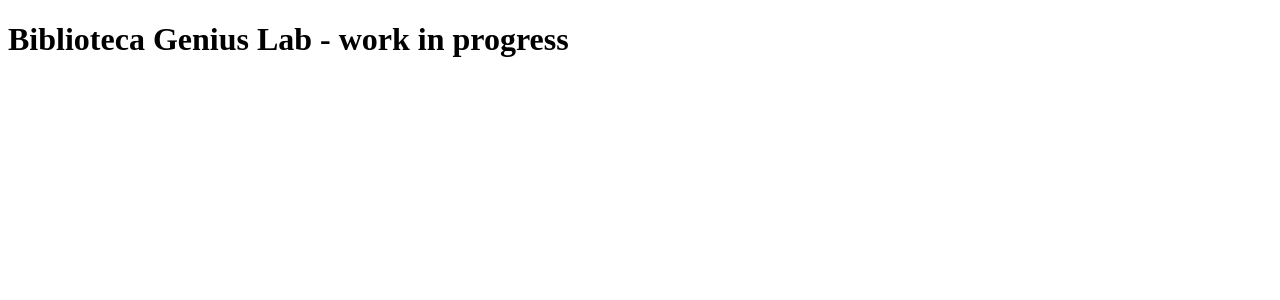
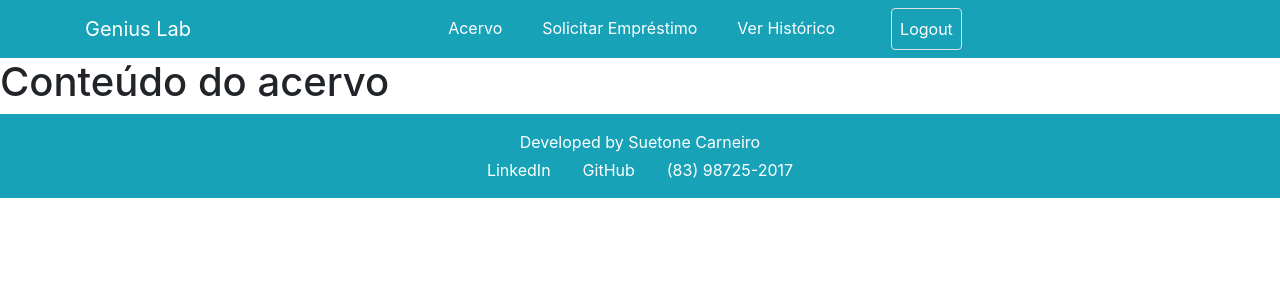
Before and after one commit to SuetoneCarneiro/Genius-Lab-biblioteca, a Django app: template biblioteca/templates/biblioteca/biblioteca.html in a window 1280 px wide. Shown: the top 300 px of the page. Run offline with Django 3.2, Linux system fonts and the light colour scheme; the template is opened without the code that fills it, so the values that code supplies are empty; some libraries are stand-ins or nearby versions.

Commit message:
:lipstick: feat: criando o template modelo de navbar e footer para as páginas e adicionando o templete à biblioteca.html

```diff
--- a/biblioteca/templates/biblioteca/biblioteca.html
+++ b/biblioteca/templates/biblioteca/biblioteca.html
@@ -1,11 +1,23 @@
+{% extends 'biblioteca/modelo.html' %}
+{% load static %}
+
+
 <!DOCTYPE html>
-<html lang="en">
+<html lang="pt-br">
 <head>
     <meta charset="UTF-8">
     <meta name="viewport" content="width=device-width, initial-scale=1.0">
-    <title>Genius Lab</title>
+    {% block titulo %}
+    <title>Biblioteca</title>
+    {% endblock %}
+    <link rel="stylesheet" href="{% static 'css/bootstrap.min.css' %}">
+
 </head>
 <body>
-    <h1>Biblioteca Genius Lab - work in progress</h1>
+    {% block content %}
+
+    <h1>Conteúdo do acervo</h1>
+    {% endblock %}
+
 </body>
 </html>
--- a/biblioteca/templates/biblioteca/modelo.html
+++ b/biblioteca/templates/biblioteca/modelo.html
@@ -1,12 +1,93 @@
+{% load static %}
+
 <!DOCTYPE html>
-<html lang="en">
+<html lang="pt-br">
 <head>
     <meta charset="UTF-8">
     <meta name="viewport" content="width=device-width, initial-scale=1.0">
-    <title></title>
+
+    {% block titulo %}
+    <title>Modelo - Navbar e Footer</title>
+    {% endblock %}
+
+    <link rel="stylesheet" href="{% static 'css/bootstrap.min.css' %}">
+    <style>
+        /* Estilo para hover nos links da navbar */
+        .nav-link {
+            transition: color 0.3s ease;
+        }
+        .nav-link:hover {
+            background-color: #005068;
+            border-radius: 10px;
+        }
+    </style>
 </head>
-<body>
-    <!-- Implementar modelo de navbar e footer-->
-    <p>...</p>
+<body class="d-flex flex-column min-vh-100">
+
+
+  {% block navbar %}
+  <nav class="navbar navbar-expand-lg navbar-light bg-info">
+      <div class="container">
+          <a class="navbar-brand text-white" href="{% url 'biblioteca' %}">Genius Lab</a>
+          <button class="navbar-toggler" type="button" data-toggle="collapse" data-target="#navbarNav" aria-controls="navbarNav" aria-expanded="false" aria-label="Toggle navigation">
+              <span class="navbar-toggler-icon"></span>
+          </button>
+          <div class="collapse navbar-collapse" id="navbarNav">
+              <ul class="navbar-nav m-auto">
+                  <li class="nav-item">
+                      <a class="nav-link text-white" href="{% url 'biblioteca' %}">Acervo</a>
+                  </li>
+                  <li class="nav-item">
+                      <a class="nav-link text-white ml-4" href="#">Solicitar Empréstimo</a>
+                  </li>
+                  <li class="nav-item">
+                      <a class="nav-link text-white ml-4" href="#">Ver Histórico</a>
+                  </li>
+                  {% if user.is_staff %}
+                  <li class="nav-item">
+                      <a class="nav-link text-white ml-4" href="#">Área do Administrador</a>
+                  </li>
+                  {% endif %}
+                  <li class="nav-item">
+                    <form action="{% url 'logout' %}" method="POST">
+                      {% csrf_token %}
+                      <button type="submit" class="nav-link text-white border rounded ml-5 bg-info">Logout</button>
+                  </form>
+
+                  </li>
+              </ul>
+          </div>
+      </div>
+  </nav>
+  {% endblock %}
+
+
+
+<!-- Conteúdo principal da página -->
+<main class="flex-grow-1">
+  {% block content %}
+  <!-- O conteúdo da página será inserido aqui -->
+  {% endblock content %}
+</main>
+
+
+{% block footer %}
+<footer class="bg-info text-white text-center py-3 mt-auto">
+  <div class="container">
+      <p class="mb-1">Developed by Suetone Carneiro</p>
+      <div class="d-flex justify-content-center">
+          <a href="https://www.linkedin.com/in/suetone-carneiro" target="_blank" class="text-white mx-3">
+              <i class="fab fa-linkedin fa-lg"></i> LinkedIn
+          </a>
+          <a href="https://github.com/SuetoneCarneiro" target="_blank" class="text-white mx-3">
+              <i class="fab fa-github fa-lg"></i> GitHub
+          </a>
+          <span class="mx-3">
+              <i class="fas fa-phone-alt"></i> (83) 98725-2017
+          </span>
+      </div>
+  </div>
+</footer>
+{% endblock footer %}
 </body>
 </html>
```
